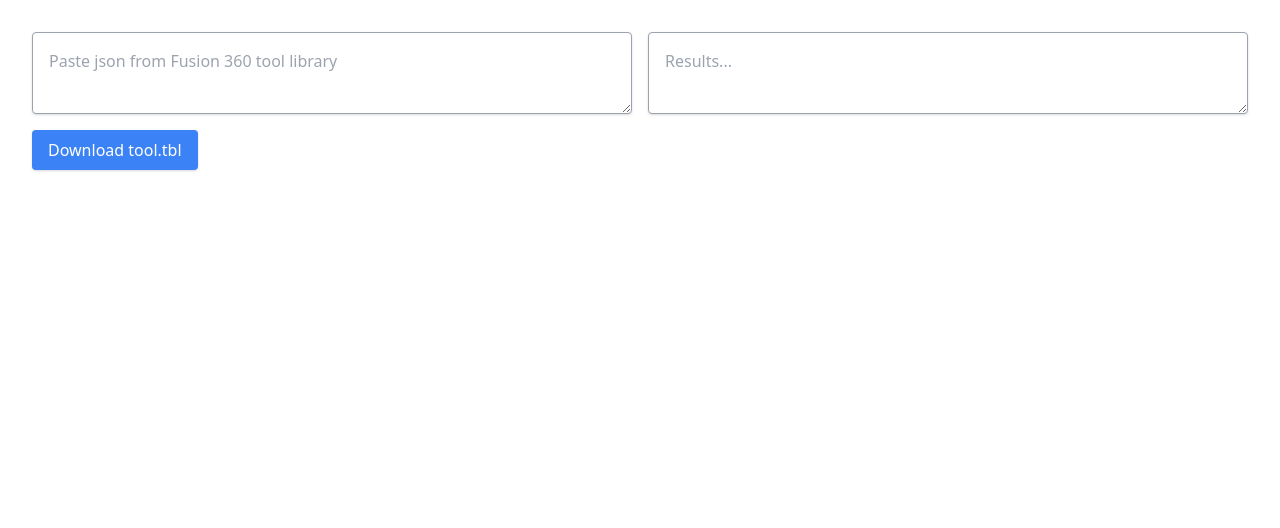
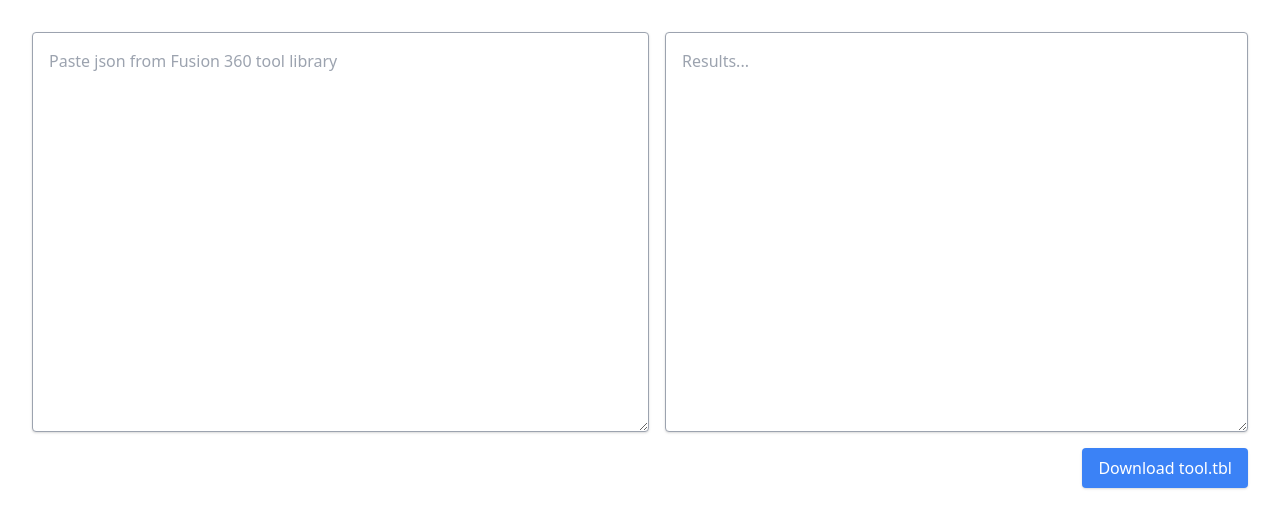
Before and after one commit to DanielZwijnenburg/Fusion360ToolLibraryToLinuxCNCToolTable, a plain HTML site: page index.html in a window 1280 px wide. Drawn offline with nearby package versions, Linux system fonts and the light colour scheme.

Commit message:
Better visibility of text areas

```diff
--- a/index.html
+++ b/index.html
@@ -14,20 +14,24 @@
       <textarea
         id="jsonInput"
         class="flex-1 p-4 border border-gray-400 rounded shadow"
+        style="height: 50vh"
         placeholder="Paste json from Fusion 360 tool library"
       ></textarea>
+      <div class="flex-1 flex flex-col">
         <textarea
           id="resultOutput"
-        class="flex-1 p-4 border border-gray-400 rounded shadow"
+          class="mb-4 p-4 border border-gray-400 rounded shadow flex-grow"
+          style="height: 50vh"
           placeholder="Results..."
         ></textarea>
-    </div>
         <button
           id="downloadBtn"
-      class="mt-4 px-4 py-2 bg-blue-500 text-white rounded shadow"
+          class="px-4 py-2 bg-blue-500 text-white rounded shadow self-end"
         >
           Download tool.tbl
         </button>
+      </div>
+    </div>
 
     <script src="app.js"></script>
   </body>
```
Lines whose indentation alone changed are shown as unchanged.
